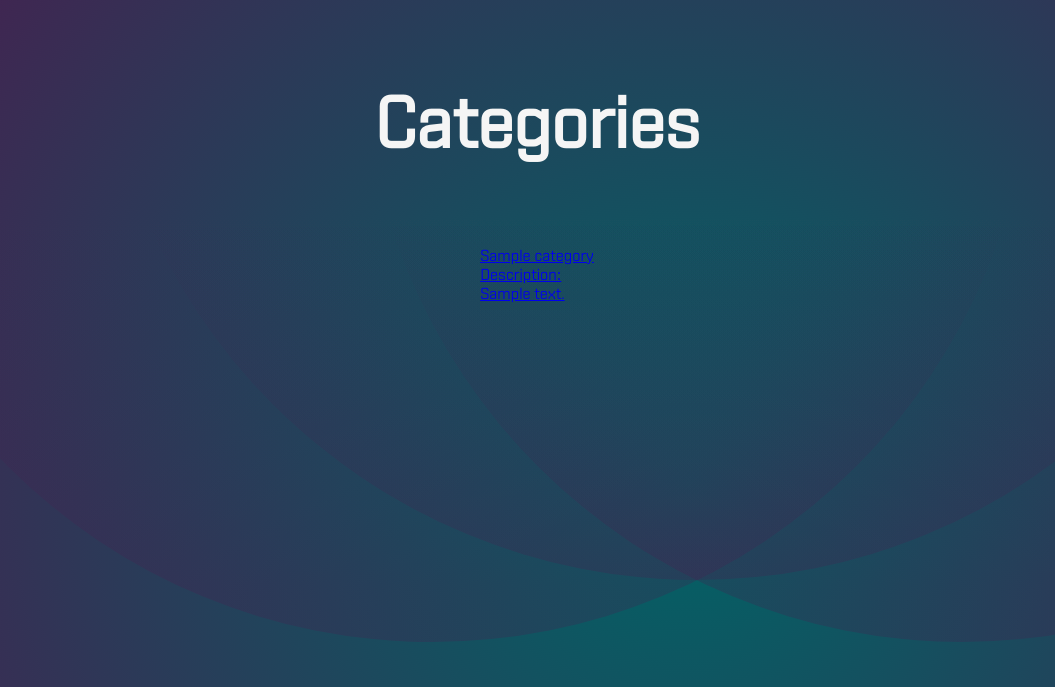
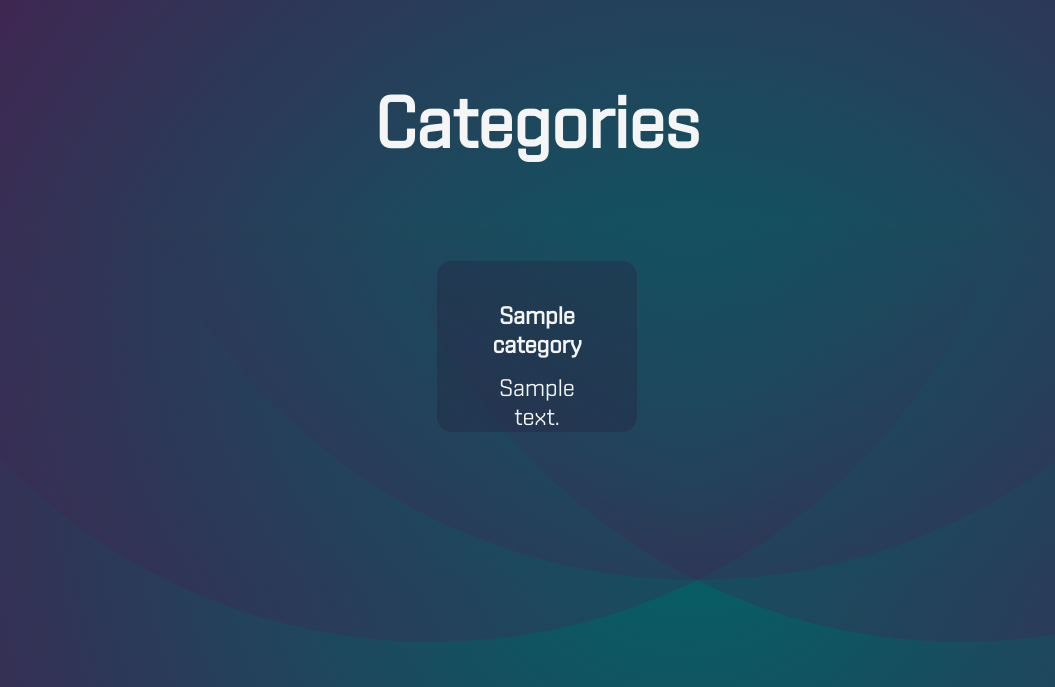
Before and after one commit to Addair89/XENA, a Django app: page /categories/ in a window 1280 px wide. Shown: the part 80-767 px from the top of the page, without its empty margins (103-1158 px from the left). Run offline with Django 5.2, Linux system fonts and the light colour scheme; a user stored in the database is signed in; tables that the repository leaves empty hold one stand-in row (values such as "Sample post").

Commit message:
Styled Categories Page

```diff
--- a/main_app/static/css/styles.css
+++ b/main_app/static/css/style.css
@@ -238,3 +238,46 @@ ul li form button:hover {
 .nav-wrapper ul:first-child li a:hover {
   background: none;
 }
+
+.cards-container {
+  display: flex;
+  gap: 10px;
+  flex-wrap: wrap;
+  padding: 15px;
+  width: 70%;
+  justify-content: center;
+  align-items: center;
+}
+
+
+.card {
+  color: whitesmoke;
+  width: 200px;
+  font-size: 3vmin;
+  text-align: center;
+  padding: 5vmin;
+  background: #27264063;
+  border-radius: 15px;
+  height: 171px;
+}
+
+.card:hover {
+  background-color: #006466;
+    border: 2px solid #4d194d8f;
+    transition: all 0.2s ease-in-out;
+}
+
+.card-link {
+  text-decoration: none;
+}
+
+.card-content {
+  display: flex;
+    flex-direction: column;
+    justify-content: space-between;
+    gap: 7px;
+}
+
+.card-title {
+  font-weight: bold;
+}
--- a/main_app/templates/base.html
+++ b/main_app/templates/base.html
@@ -7,7 +7,7 @@
     <link
       rel="stylesheet"
       type="text/css"
-      href="{% static 'css/styles.css' %}"
+      href="{% static 'css/style.css' %}"
     />
     <link
       rel="stylesheet"
--- a/main_app/templates/categories/index.html
+++ b/main_app/templates/categories/index.html
@@ -2,15 +2,16 @@
 
 <h1>Categories</h1>
 
+<div class="cards-container">
 {% for category in categories %}
-<a href="{% url 'category_detail' category.id %}">
+<a  class="card-link" href="{% url 'category_detail' category.id %}">
     <div class="card">
       <div class="card-content">
         <span class="card-title">{{ category.name }}</span>
-        <p>Description: {{ category.description|linebreaks }}</p>
+        <p> {{ category.description|linebreaks }}</p>
       </div>
     </div>
   </a>
   {% endfor %}
-
+</div>
 {% endblock %}
```
